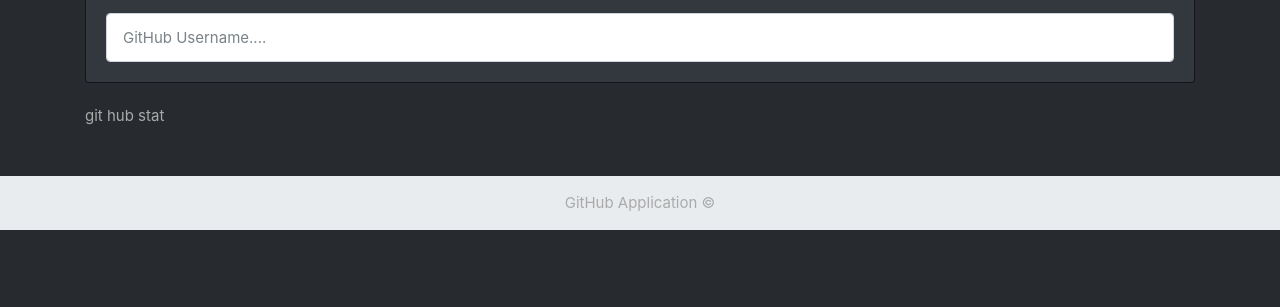
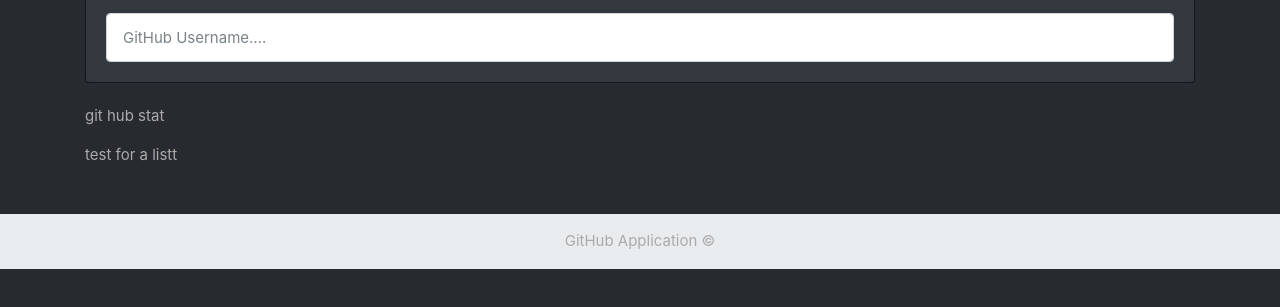
Before and after one commit to jeroxzi/git-hub-search, a plain HTML site: page 18thproject_GitHubAccount/index18.html in a window 1280 px wide. Shown: the part 175-482 px from the top of the page. Drawn offline with nearby package versions, Linux system fonts and the light colour scheme.

Commit message:
added a new list

```diff
--- a/18thproject_GitHubAccount/index18.html
+++ b/18thproject_GitHubAccount/index18.html
@@ -24,6 +24,7 @@
         <br>
         <div id="profile"></div>
         <p>git hub stat</p>
+        <p>test for a listt</p>
     </div>
 
     <footer class="mt-5 p-3 text-center bg-light">
```
